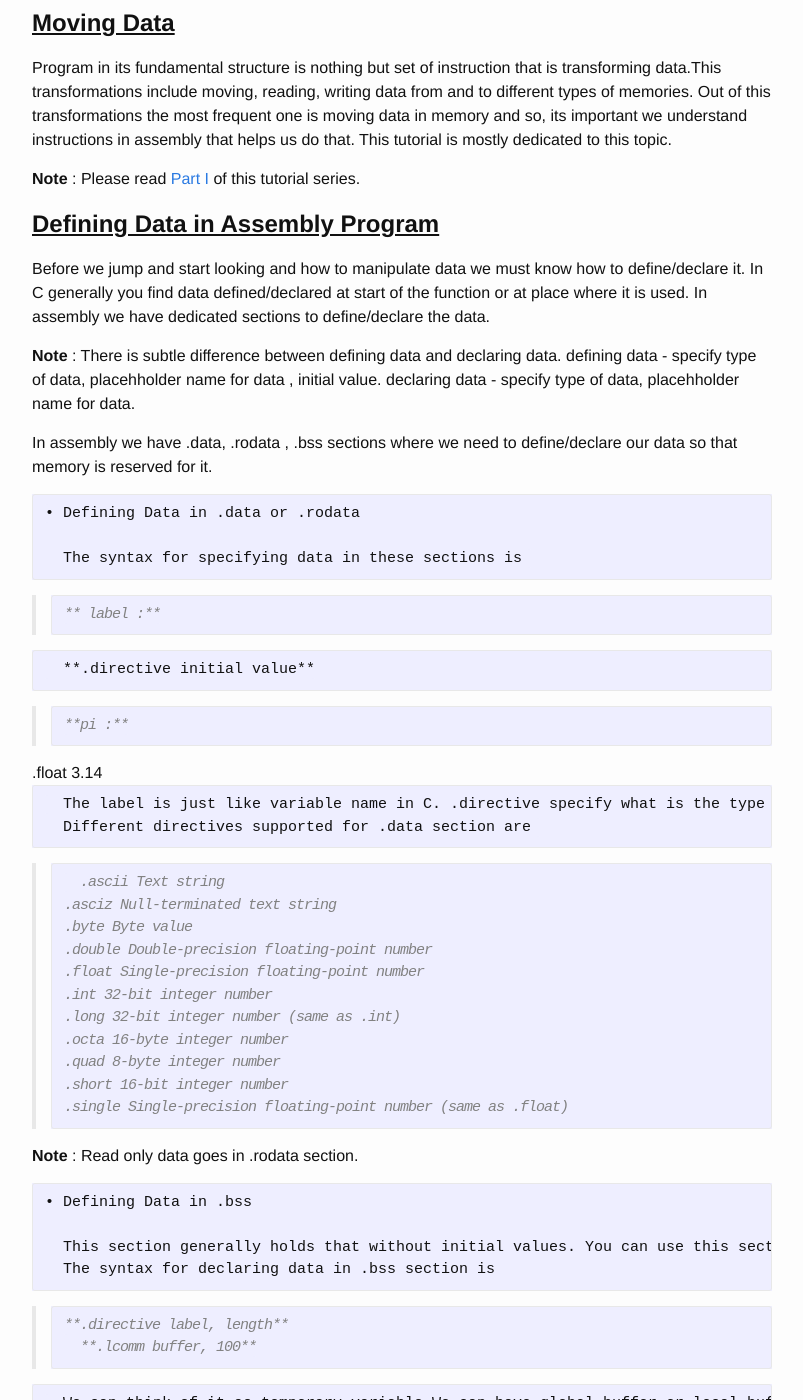
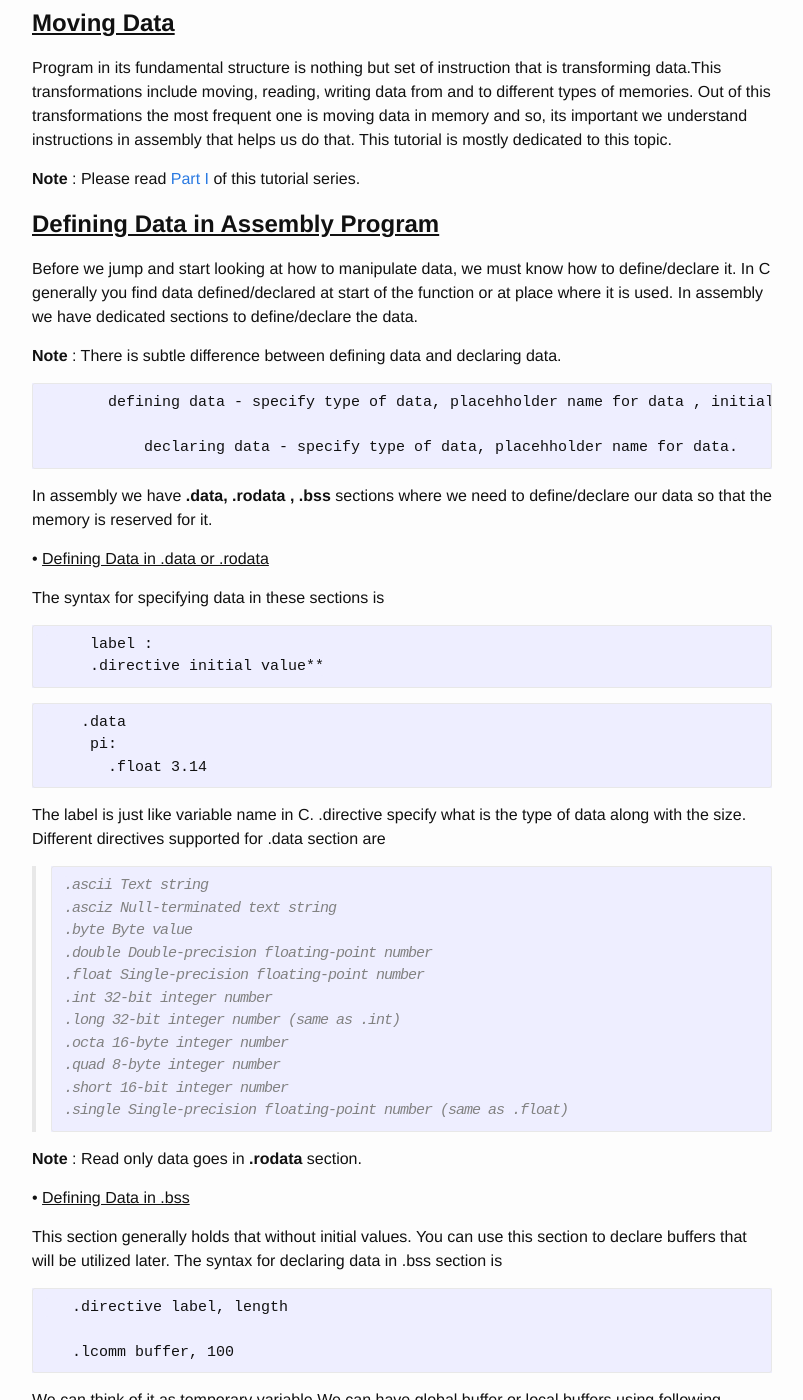
Before and after one commit to PixelClear/PixelClear.github.io, a Jekyll site: the page built from _posts/2021-01-09-x86-Assembly-tutorial-part2.markdown, in a window 1280 px wide and 1400 px high, scrolled down 195 px. Shown: the whole window, without its empty margins (238-1041 px from the left). Built offline with Jekyll 4.4.1, drawn with Linux system fonts in a browser that asks for light colours; some of the changed text lies outside the part shown.

Commit message:
Format section 1

```diff
--- a/_posts/2021-01-09-x86-Assembly-tutorial-part2.markdown
+++ b/_posts/2021-01-09-x86-Assembly-tutorial-part2.markdown
@@ -17,31 +17,36 @@ memory and so, its important we understand instructions in assembly that helps u
 <ins>**Defining Data in Assembly Program**</ins>
 =====================================================================================================================================
 
-Before we jump and start looking and how to manipulate data we must know how to define/declare it. In C generally you find data defined/declared
+Before we jump and start looking at how to manipulate data, we must know how to define/declare it. In C generally you find data defined/declared
 at start of the function or at place where it is used. In assembly we have dedicated sections to define/declare the data.
 
 **Note** : There is subtle difference between defining data and declaring data.
+
            defining data - specify type of data, placehholder name for data , initial value.
+
 		   declaring data - specify type of data, placehholder name for data.
 
-In assembly we have .data, .rodata , .bss sections where we need to define/declare our data so that memory is reserved for it.
+In assembly we have **.data, .rodata , .bss** sections where we need to define/declare our data so that the memory is reserved for it.
 
-    • Defining Data in .data or .rodata
+• <ins>Defining Data in .data or .rodata</ins>
 
-	  The syntax for specifying data in these sections is
+The syntax for specifying data in these sections is
 
->     ** label :**
+~~~~~~~~~~~~~~~~~~~~~~~~~~~~~~~~~~~
+     label :
+     .directive initial value**
+~~~~~~~~~~~~~~~~~~~~~~~~~~~~~~~~~~~
 
-      **.directive initial value**
+~~~~~~~~~~~~~~~~~~~~~~~~~~~~~~~~~~~
+    .data
+     pi:
+       .float 3.14
+~~~~~~~~~~~~~~~~~~~~~~~~~~~~~~~~~~~
 
->     **pi :**
+The label is just like variable name in C. .directive specify what is the type of data along with the size.
+Different directives supported for .data section are
 
-  	  .float 3.14
-
-      The label is just like variable name in C. .directive specify what is the type of data along with the size.
-      Different directives supported for .data section are
-
->	  .ascii Text string
+>     .ascii Text string
 >     .asciz Null-terminated text string
 >     .byte Byte value
 >     .double Double-precision floating-point number
@@ -53,24 +58,27 @@ In assembly we have .data, .rodata , .bss sections where we need to define/decla
 >     .short 16-bit integer number
 >     .single Single-precision floating-point number (same as .float)
 
-**Note** : Read only data goes in .rodata section.
+**Note** : Read only data goes in **.rodata** section.
 
-    • Defining Data in .bss
+• <ins>Defining Data in .bss</ins>
 
-	  This section generally holds that without initial values. You can use this section to declare buffers that will be utilized later.
-	  The syntax for declaring data in .bss section is
+This section generally holds that without initial values. You can use this section to declare buffers that will be utilized later.
+The syntax for declaring data in .bss section is
 
->     **.directive label, length**
->	  **.lcomm buffer, 100**
+~~~~~~~~~~~~~~~~~~~~~~~~~~~~~~~~~~~
+   .directive label, length
 
-	  We can think of it as temporary variable.We can have global buffer or local buffers using following directives.
+   .lcomm buffer, 100
+~~~~~~~~~~~~~~~~~~~~~~~~~~~~~~~~~~~
 
->	  **.comm**  Declares common area for data
->     **.lcomm** Declared local common area for data
+We can think of it as temporary variable.We can have global buffer or local buffers using following directives.
+
+>	  .comm   Declares common area for data
+>     .lcomm  Declared local common area for data
 
 **Note** : .bss section is not part of exe. The memory you declare in this section is not reserved during compile time.
-           As the data is not initialized hence, it is lazily allocated. Operating system implement virtual memory using
-		   something called as on demand paging.Please refer to **Miscellaneous** to get some details on **On Demand Paging**.
+           As the data is not initialized hence, it is lazily allocated. Operating system implements virtual memory using
+		   technique called as on demand paging.Please refer to **Miscellaneous** to get some details on **On Demand Paging**.
 
 <ins>**Moving Data**</ins>
 =====================================================================================================================================
```
Also changed, not shown: other parts of _posts/2021-01-09-x86-Assembly-tutorial-part2.markdown (+1 -1 lines).
